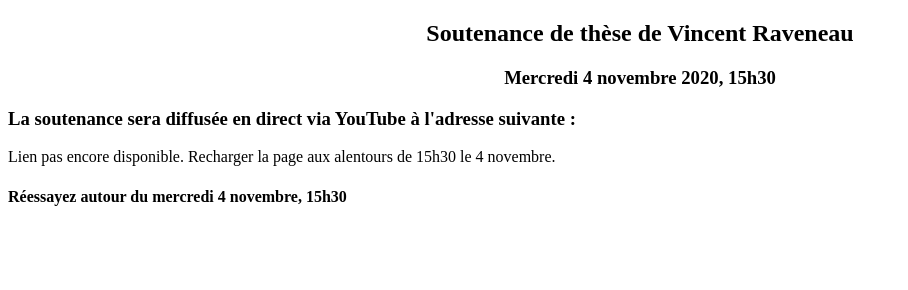
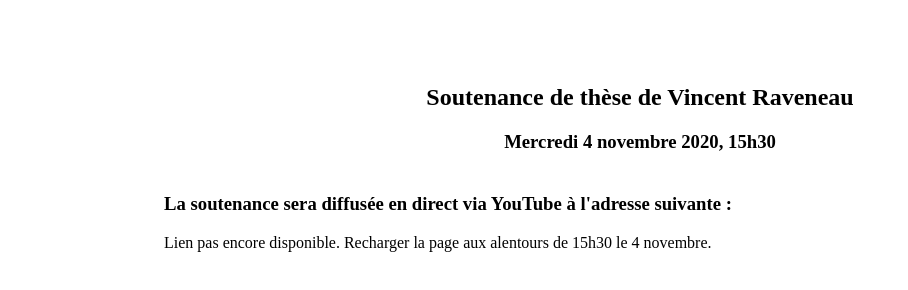
Before and after one commit to VRaveneau/vraveneau.github.io, a plain HTML site: page index.html in a window 1280 px wide. Shown: the whole page, without its empty margins (0-908 px from the left). Drawn offline with Linux system fonts and the light colour scheme.

Commit message:
add content

```diff
--- a/index.html
+++ b/index.html
@@ -11,6 +11,7 @@
 		<meta name="viewport" content="width=device-width, initial-scale=1">
 	</head>
 	<body>
+		<div class="wrapper">
 			<header>
 				<h2>Soutenance de thèse de Vincent Raveneau</h2>
 				<h3>Mercredi 4 novembre 2020, 15h30</h3>
@@ -20,13 +21,31 @@
 				<p>Lien pas encore disponible. Recharger la page aux alentours de 15h30 le 4 novembre.</p>
 				<!-- <a href=""></a> -->
 			</main>
-
-		<h4>Réessayez autour du mercredi 4 novembre, 15h30</h4>
+		</div>
 	</body>
 </html>
 
 <style>
+	body {
+		max-width: 1000px;
+		margin: auto;
+		/* background-color: rgb(11, 57, 84); */
+		/* color: rgb(191, 215, 234); */
+	}
+	.wrapper {
+		/* background-color: rgb(9, 42, 61); */
+		border-radius: 40px;
+		/* margin:3vh; */
+		margin-top: 5vh;
+		margin-bottom: 5vh;
+		padding: 3vh;
+		height: 80vh;
+	}
 	header {
 		text-align: center;
+		margin-bottom: 5vh;
+
+	}
+	main {
 	}
 </style>
```
Lines whose indentation alone changed are shown as unchanged.
